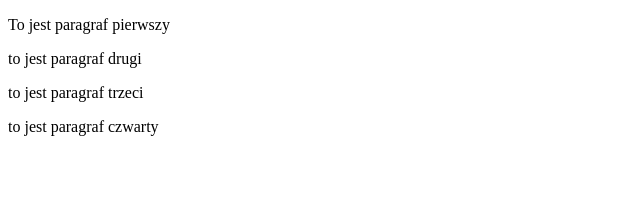
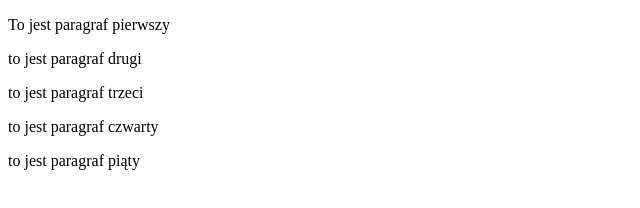
Before and after one commit to ela96/ela96.github.io, a plain HTML site: page index.html in a window 1280 px wide. Shown: the whole page, without its empty margins (0-640 px from the left). Drawn offline with Linux system fonts and the light colour scheme.

Commit message:
bedzie konflikt

```diff
--- a/index.html
+++ b/index.html
@@ -9,5 +9,6 @@
     <p>to jest paragraf drugi</p>
     <p>to jest paragraf trzeci</p>
     <p>to jest paragraf czwarty</p>
+    <p>to jest paragraf piąty</p>
 </body>
 </html>
```
